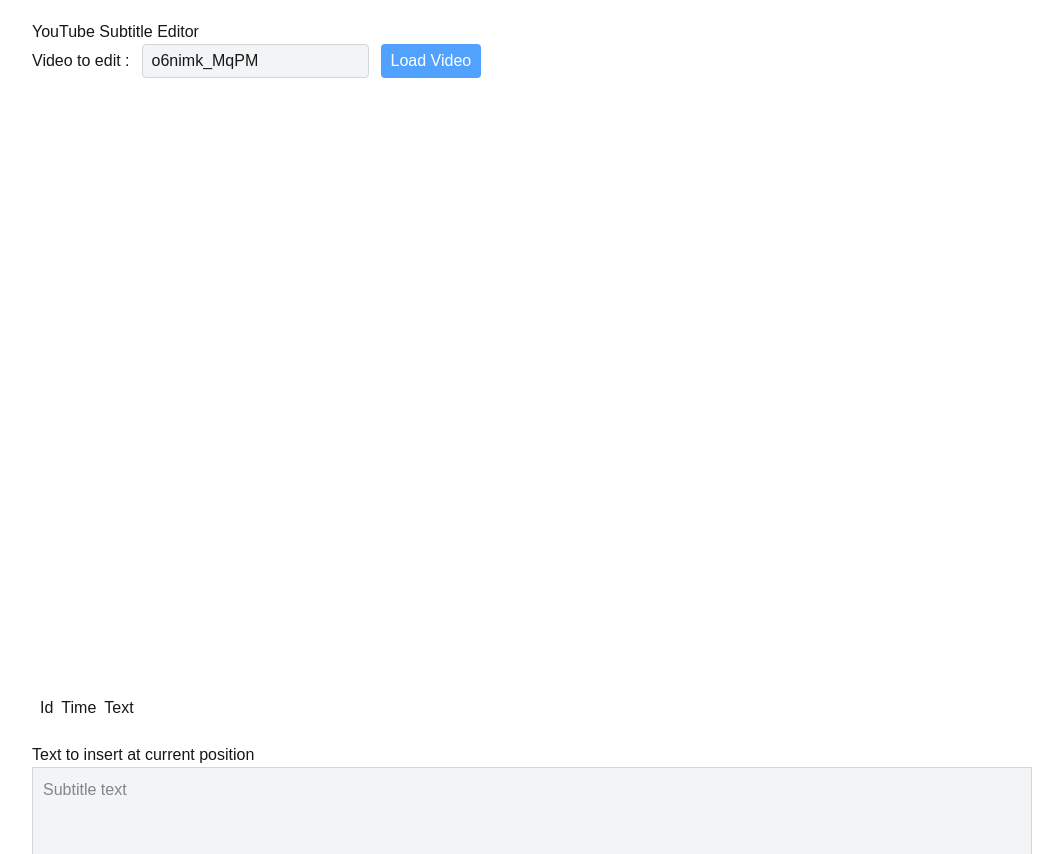
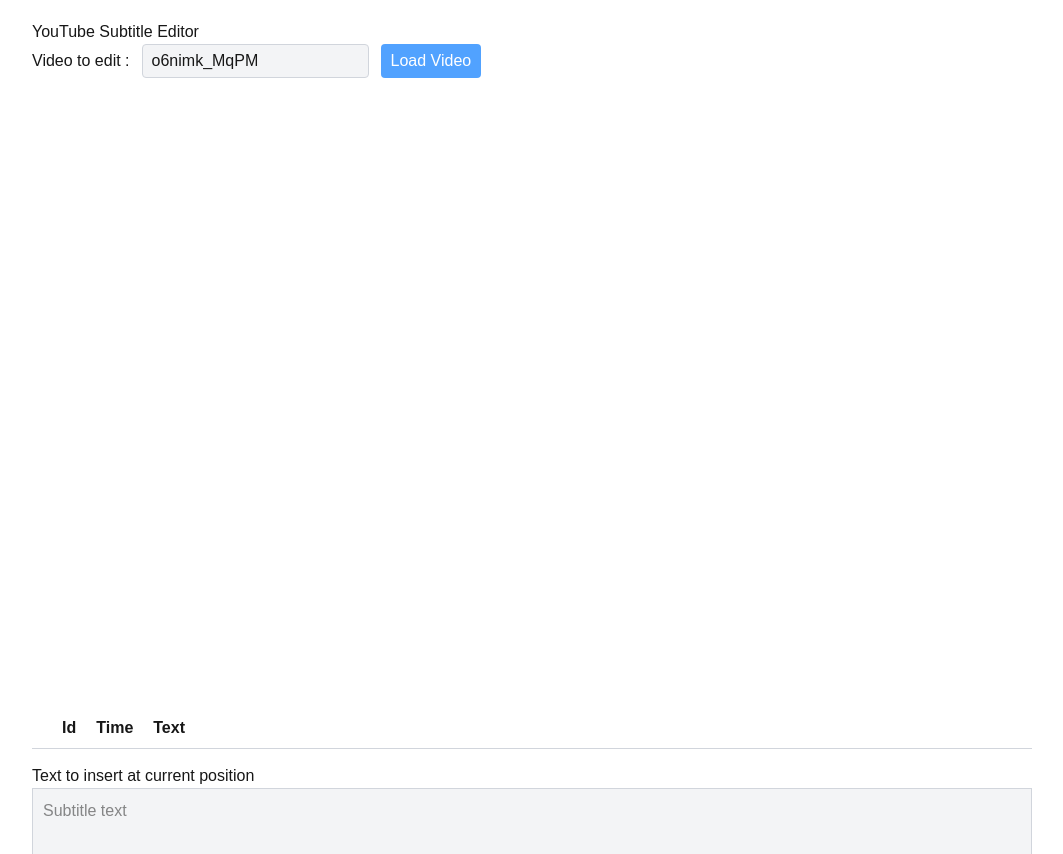
Before and after one commit to ask0ldd/CodeSnippetsChromeExtBackOffice, a Next.js app: page / in a window 1280 px wide. Shown: the top 854 px of the page, without its empty margins (108-1171 px from the left). Built offline with nearby package versions, Linux system fonts and the light colour scheme.

Commit message:
*edit* front / main page : improved subtitles list layout

```diff
--- a/src/app/page.tsx
+++ b/src/app/page.tsx
@@ -3,7 +3,8 @@
 "use client";
 
 import ISubtitle from "@/interfaces/ISubtitle";
-import { Fragment, useCallback, useEffect, useRef, useState } from "react";
+import DateUtils from "@/utils/DateUtils";
+import { useCallback, useEffect, useRef, useState } from "react";
 
 export default function SubtitleEditor() {
   const [videoId, setVideoId] = useState("");
@@ -17,7 +18,7 @@ export default function SubtitleEditor() {
 
   const playerRef = useRef<YT.Player>(null);
 
-  const intervalRef = useRef<NodeJS.Timeout | null>(null)
+  const currentTimeListenerRef = useRef<NodeJS.Timeout | null>(null)
 
   // Initialize or reload the player
   useEffect(() => {
@@ -135,7 +136,7 @@ export default function SubtitleEditor() {
   }, [setSubtitles])
 
   useEffect(() => {
-    intervalRef.current = setInterval(() => {
+    currentTimeListenerRef.current = setInterval(() => {
       if(playerRef.current && playerRef.current.getCurrentTime() != currentTimePosition) {
         setCurrentTimePosition(playerRef.current.getCurrentTime())
         const activeIndex = findSubtitleIndex(subtitles, playerRef.current.getCurrentTime())
@@ -144,7 +145,9 @@ export default function SubtitleEditor() {
       }
     }, 1000)
 
-    return () => clearInterval(intervalRef.current!)
+    return () => {
+      if(currentTimeListenerRef.current) clearInterval(currentTimeListenerRef.current)
+    }
   }, [subtitles, playerRef, currentTimePosition, activeSubtitleIndex])
 
   function findSubtitleIndex(subtitles: ISubtitle[], T: number): number {
@@ -177,35 +180,38 @@ export default function SubtitleEditor() {
 
       <div id="player" className="w-full h-[600px] mt-[10px]"/>
 
-      <div
-        className="grid grid-cols-[auto_auto_auto_1fr_auto_auto_auto] gap-x-2 auto-rows-[40px] items-center"
-      >
-        <div></div>
-        <div>Id</div>
-        <div>Time</div>
-        <div>Text</div>
-        <div></div>
-        <div></div>
-        <div></div>
-
-        {subtitles.map((sub, idx) => (
-          <Fragment key={'row' + idx}>
-            <div>{idx == activeSubtitleIndex  ? '▶' : '-'}</div>
-            <div>{idx}</div>
-            <div>{sub.start}</div>
-            <div>{sub.text.slice(0, 20)}</div>
-            <div>
-              <button onClick={() => handleDeleteSubtitle(idx)}>delete</button>
-            </div>
-            <div>
-              <button onClick={() => void 0}>move to</button>
-            </div>
-            <div>
-              <button onClick={() => void 0}>edit text</button>
-            </div>
-          </Fragment>
-        ))}
-      </div>
+      <table className="table-auto border-collapse border-none border-gray-300 w-full mt-[20px]">
+        <thead>
+          <tr className="border-b-1 border-gray-300 h-[40px] text-left [&>*]:px-[10px]">
+            <th></th>
+            <th>Id</th>
+            <th>Time</th>
+            <th className="w-full">Text</th>
+            <th></th>
+            <th></th>
+            <th></th>
+          </tr>
+        </thead>
+        <tbody>
+          {subtitles.map((sub, idx) => (
+            <tr key={'row' + idx} className={idx % 2 == 1 ? "bg-gray-100 h-[40px] [&>*]:px-[10px]" : "h-[40px] [&>*]:px-[10px]"}>
+              <td>{idx === activeSubtitleIndex ? '▶' : '-'}</td>
+              <td>{idx}</td>
+              <td>{DateUtils.secondsToHms(sub.start)}</td>
+              <td className="text-left">{sub.text.slice(0, 20)}</td>
+              <td>
+                <button onClick={() => handleDeleteSubtitle(idx)}>delete</button>
+              </td>
+              <td>
+                <button onClick={() => void 0}>move to</button>
+              </td>
+              <td>
+                <button onClick={() => void 0}>edit text</button>
+              </td>
+            </tr>
+          ))}
+        </tbody>
+      </table>
 
       <form
         onSubmit={handleAddSubtitle}
```
